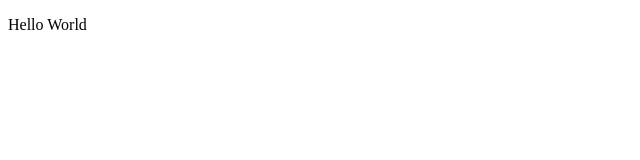
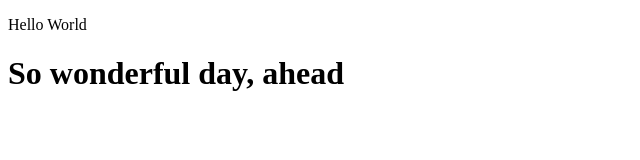
Before and after one commit to venkateshatgit/learning-git, a plain HTML site: page index.html in a window 1280 px wide. Shown: the whole page, without its empty margins (0-640 px from the left). Drawn offline with Linux system fonts and the light colour scheme.

Commit message:
my-seventh-commit-to-index.html

```diff
--- a/index.html
+++ b/index.html
@@ -5,5 +5,6 @@
 </head>
 <body>
     <p>Hello World</p>
+    <h1>So wonderful day, ahead</h1>
 </body>
 </html>
```
